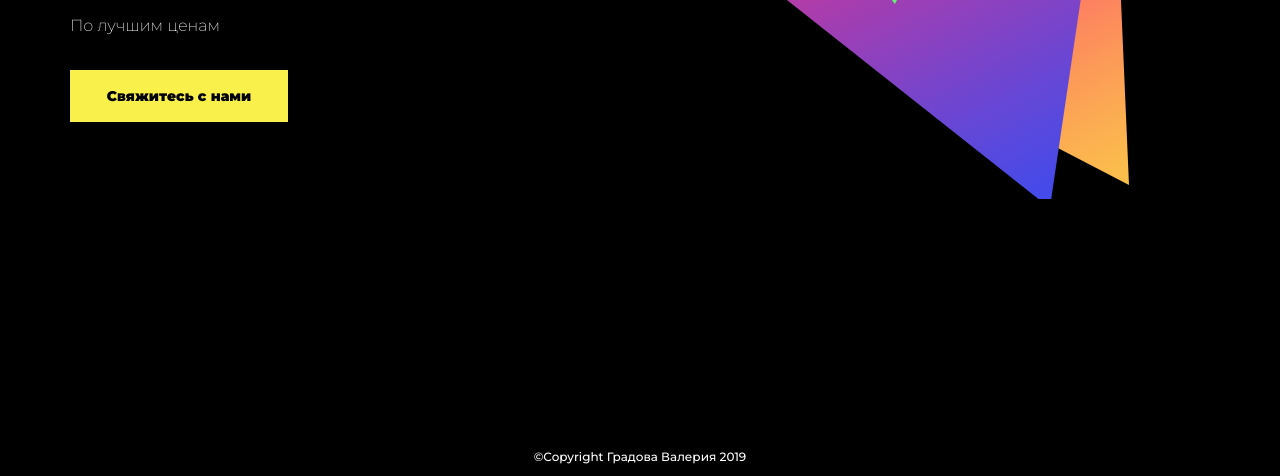
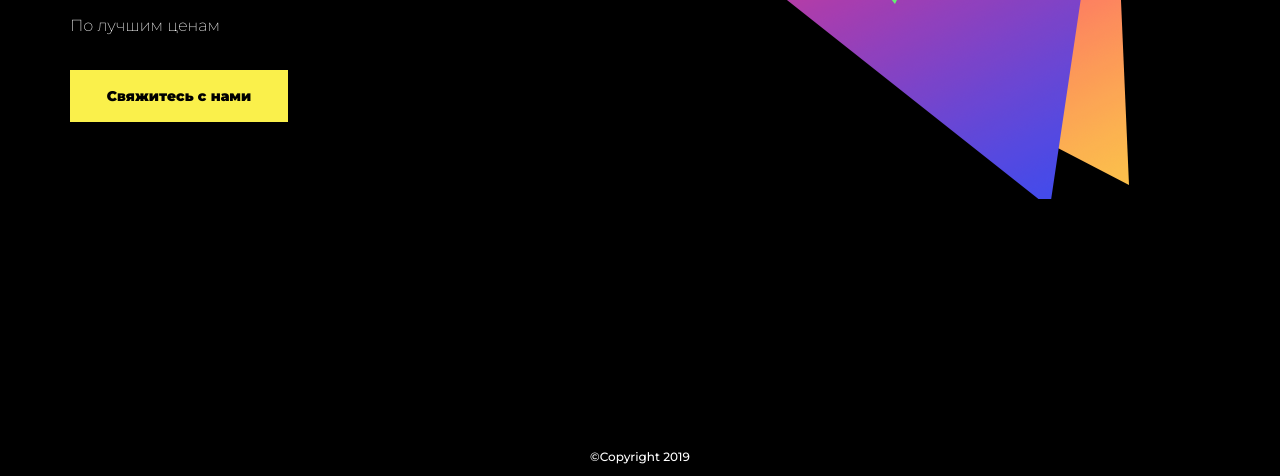
Before and after one commit to ValeriaGradova/simple, a plain HTML site: page index.html in a window 1280 px wide. Shown: the part 380-856 px from the top of the page. Drawn offline with Linux system fonts and the light colour scheme.

Commit message:
Update index.html

```diff
--- a/index.html
+++ b/index.html
@@ -61,7 +61,7 @@
 	<footer>
 		<div class="container">
 			<div class="copyright">
-				<p>©Copyright Градова Валерия 2019 <br> </p>
+				<p>©Copyright 2019 <br> </p>
 			</div>
 		</div>
 	</footer>
```
